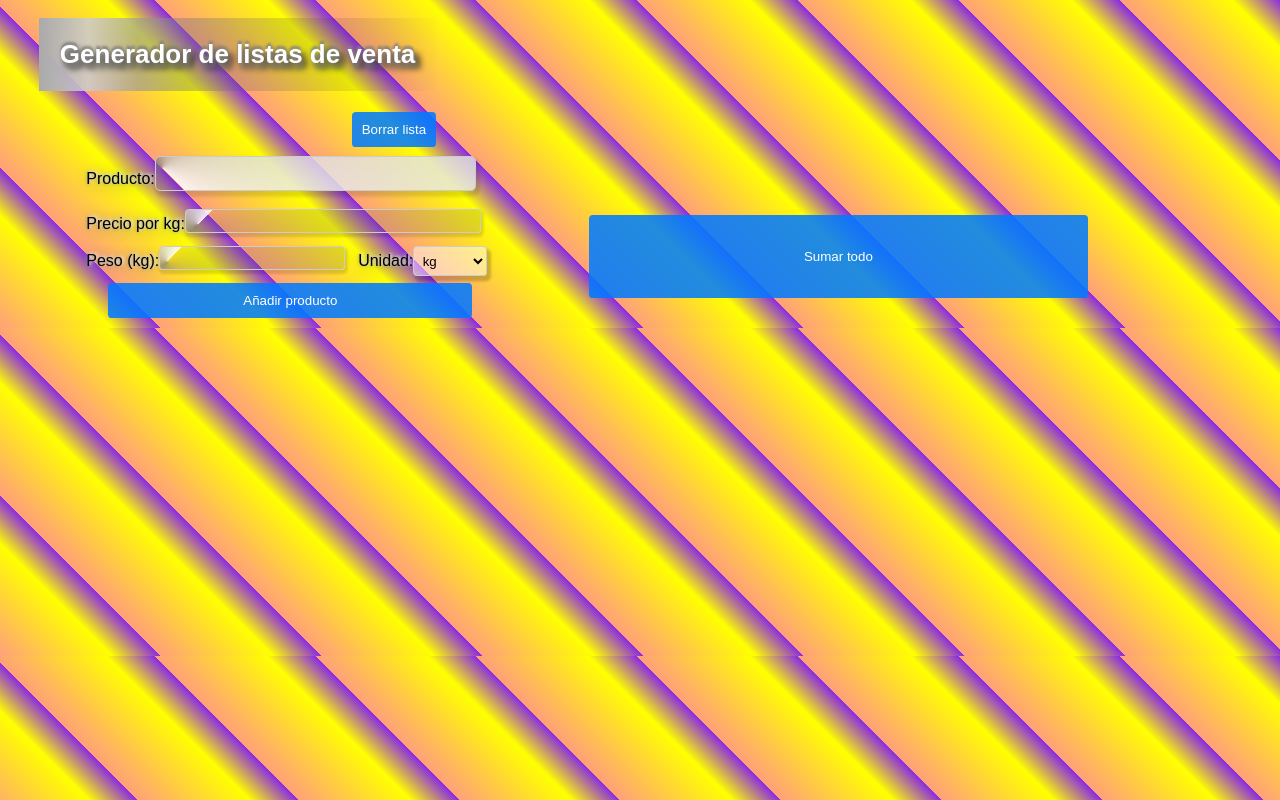
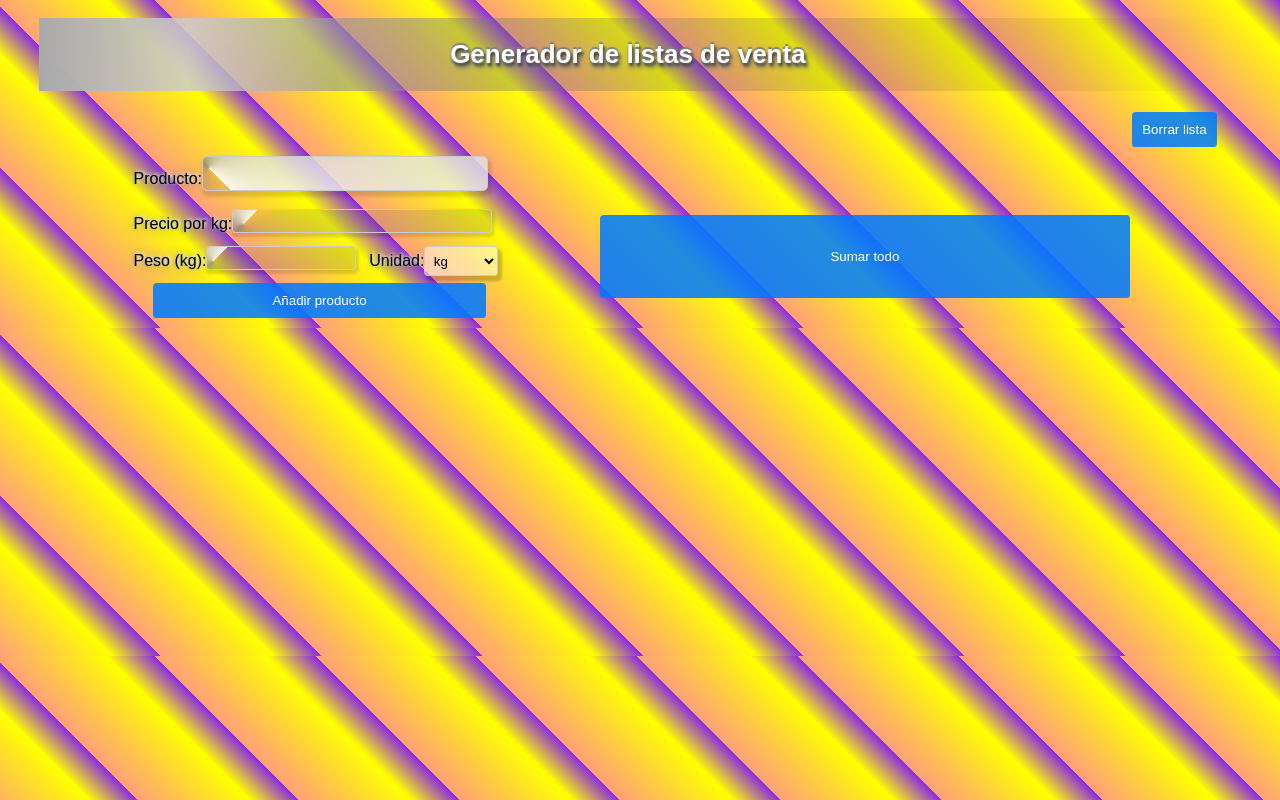
Before and after one commit to CursoEGG001/CursoEGG001.github.io, a plain HTML site: page index.html in a window 1280 px wide. Drawn offline with Linux system fonts and the light colour scheme.

Commit message:
Correciones en la apariencia del formulario. mejor adaptación del modo paisaje y modo retrato.

```diff
--- a/style.css
+++ b/style.css
@@ -46,7 +46,7 @@ h1 {
 
 form {
     display: flex;
-    flex-direction: row-reverse;
+    flex-direction: row;
     flex-wrap: wrap;
     justify-content: flex-start;
     align-items: stretch;
@@ -167,6 +167,10 @@ li {
 
 .contenedor-seccion {
     display: block;
+}
+
+#cantidad-unidad {
+    width: 11vmax;
 }
 
 #borra-lista {
@@ -395,8 +399,11 @@ li {
             #33003302
             );
         color: white;
-        text-shadow: 0 -.1em .1em grey, .1em .2em .2em gray, .2em .2em .3em black;
-        padding: .8em;
+        text-shadow:
+            0 -0.071em 0.05em grey,
+            0.1em 0.2em 0.2em gray,
+            0.06em 0.12em 0.12em black;
+        padding: 0.8em;
         text-align: center;
     }
 
@@ -474,7 +481,7 @@ li {
 
     .contenedor-seccion {
         display: block;
-        max-width: 39vw;
+        max-width: 92vw;
     }
 
     .group-row {
@@ -500,8 +507,8 @@ li {
     .seccion-titulo {
         display: flex;
         flex-direction: column;
-        align-content: flex-start;
-        justify-content: flex-start;
+        align-content: stretch;
+        justify-content: space-evenly;
         align-items: stretch;
         flex-wrap: wrap;
     }
@@ -509,8 +516,10 @@ li {
     #ingreso-datos {
         float: left;
         display: flex;
-        flex-direction: column;
-        justify-content: center;
+        flex-direction: row;
+        flex: 0.3 0.3 auto;
+        justify-content: space-around;
+        align-items: stretch;
     }
 
 }
--- a/worker.js
+++ b/worker.js
@@ -9,7 +9,7 @@ var APP_PREFIX = 'GLV_EGG_';
 // necesitas cambiar esta version (version_01, version_02…).
 // Si no cambias la versión, el service worker le entregará
 // los archivos viejos al usuario!
-var VERSION = 'version_030a';
+var VERSION = 'version_030b';
 
 // Los archivos que serán entregados al usuario en offline. asegurate de
 // agregar otros a la lista
```
